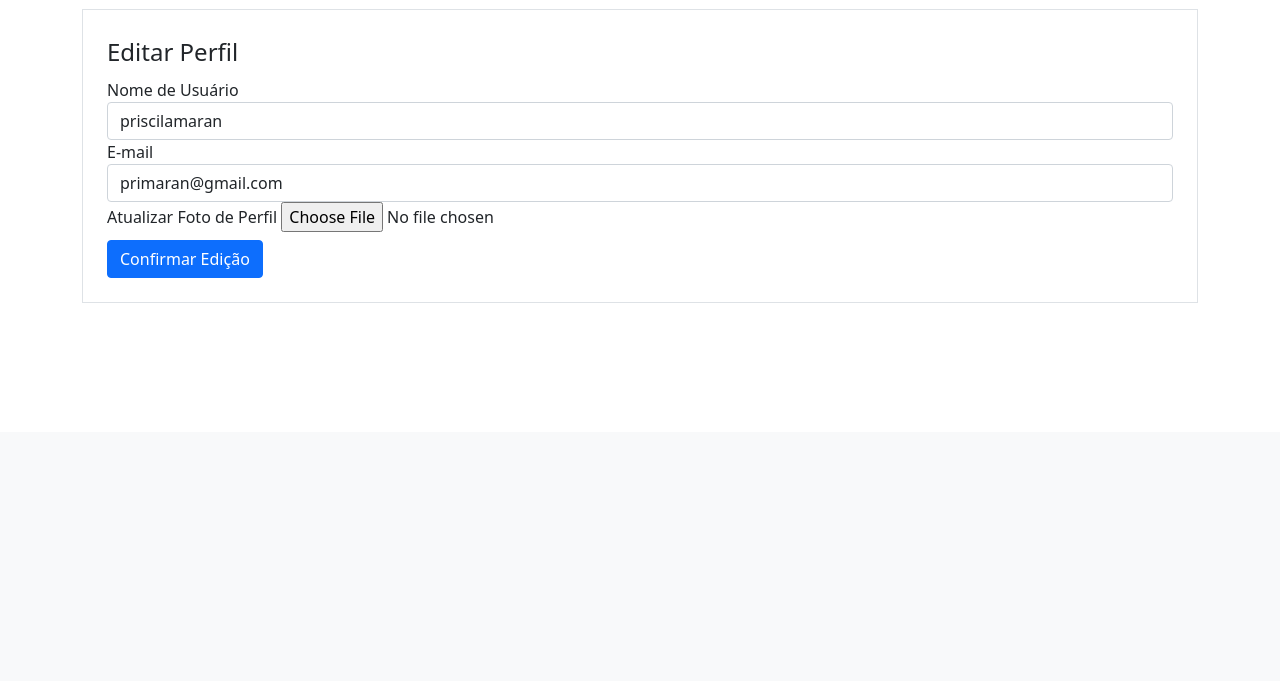
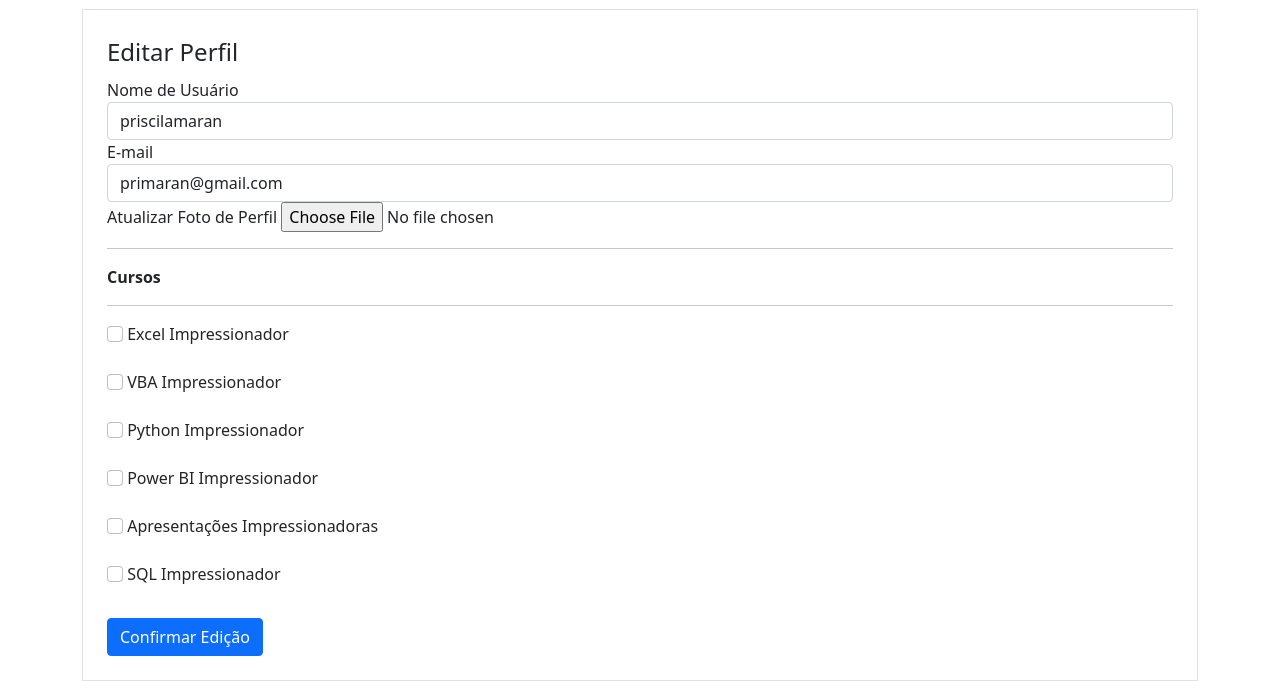
Before and after one commit to romilsonlemes/romSiteFlask, a Flask app: page /perfil/editar in a window 1280 px wide. Shown: the part 368-1049 px from the top of the page. Before the commit the page ends 671 px from the top, so only its background shows below. Run offline with Flask 2, Linux system fonts and the light colour scheme; a user stored in the database is signed in; some libraries are stand-ins or nearby versions.

Commit message:
Adicionar Cursos no Form do Perfil
Foi adicionada uma lista de 6 cursos para testar a página.

close #17

```diff
--- a/comunidadeimpressionadora/forms.py
+++ b/comunidadeimpressionadora/forms.py
@@ -31,6 +31,17 @@ class FormEditarPerfil(FlaskForm):
     username        = StringField('Nome de Usuário', validators=[DataRequired()])
     email           = StringField('E-mail', validators=[DataRequired(), Email()])
     foto_perfil = FileField('Atualizar Foto de Perfil', validators=[FileAllowed(['jpg', 'jpeg', 'png'])])
+
+    # ---------------------------------------------------
+    # ------         Cursos da Hash TAG            ------
+    # ---------------------------------------------------
+    curso_Excel     = BooleanField('Excel Impressionador')
+    curso_Vba       = BooleanField('VBA Impressionador')
+    curso_Python    = BooleanField('Python Impressionador')
+    curso_PowerBi   = BooleanField('Power BI Impressionador')
+    curso_ppt       = BooleanField('Apresentações Impressionadoras')
+    curso_Sql       = BooleanField('SQL Impressionador')
+    # ---------------------------------------------------
     botao_submit_EditarPerfil = SubmitField('Confirmar Edição')
 
     def validate_email(self, email):
--- a/comunidadeimpressionadora/templates/editarperfil.html
+++ b/comunidadeimpressionadora/templates/editarperfil.html
@@ -46,6 +46,20 @@
                                {% endif %}
                            </div>
                            <!-- Fim do Bloco para o upload da Foto do Perfil -->
+
+                          <!-- Cursos do usuário -->
+                           <hr>
+                           <p><strong>Cursos</strong></p>
+                           <hr>
+                           {% for campo in form %}
+                                {% if 'curso_' in campo.name %}
+                                        <div class="form-group">
+                                            {{ campo(class="form-check-input") }}
+                                            {{ campo.label(class="form-check-label") }}
+                                        </div>
+                                        <br>
+                                {% endif %}
+                           {% endfor %}
                        </fieldset>
                        {{ form.botao_submit_EditarPerfil(class="btn btn-primary mt-2") }}
                    </form>
```
Also changed, not shown: comunidadeimpressionadora/database/comunidade.db, comunidadeimpressionadora/static/fotos_perfil/JacyaraFolda0124d404ab45631c15.png (added), comunidadeimpressionadora/static/fotos_perfil/JacyaraFolda0124d404ab45631c15c38e2f8a91923d0c.png (added), comunidadeimpressionadora/static/fotos_perfil/JacyaraFolda030ef2dbcad03aaa8a.png (added), comunidadeimpressionadora/static/fotos_perfil/JacyaraFolda03e932d64f8051df75.png (added), comunidadeimpressionadora/static/fotos_perfil/JacyaraFolda03e932d64f8051df75b67a0b7cc3f6656a.png (added), comunidadeimpressionadora/static/fotos_perfil/JacyaraFolda04a58b5cae7a023c8e.png (added), comunidadeimpressionadora/static/fotos_perfil/leticiabackbidinotto_014d96124c08f60d17.png (added), comunidadeimpressionadora/static/fotos_perfil/leticiabackbidinotto_026826b865ba308c84.png (added), comunidadeimpressionadora/static/fotos_perfil/leticiabackbidinotto_030a56254ad8817859.png (added), comunidadeimpressionadora/static/fotos_perfil/leticiabackbidinotto_03118d74cbea03df4d.png (added), comunidadeimpressionadora/static/fotos_perfil/leticiabackbidinotto_03182433e3a79b1daf.png (added), comunidadeimpressionadora/static/fotos_perfil/naiarabrilhantebd79706f8730af55.jpg (added), comunidadeimpressionadora/static/fotos_perfil/romilsonlemes75d023879ca5d8ca.jpg (added).
